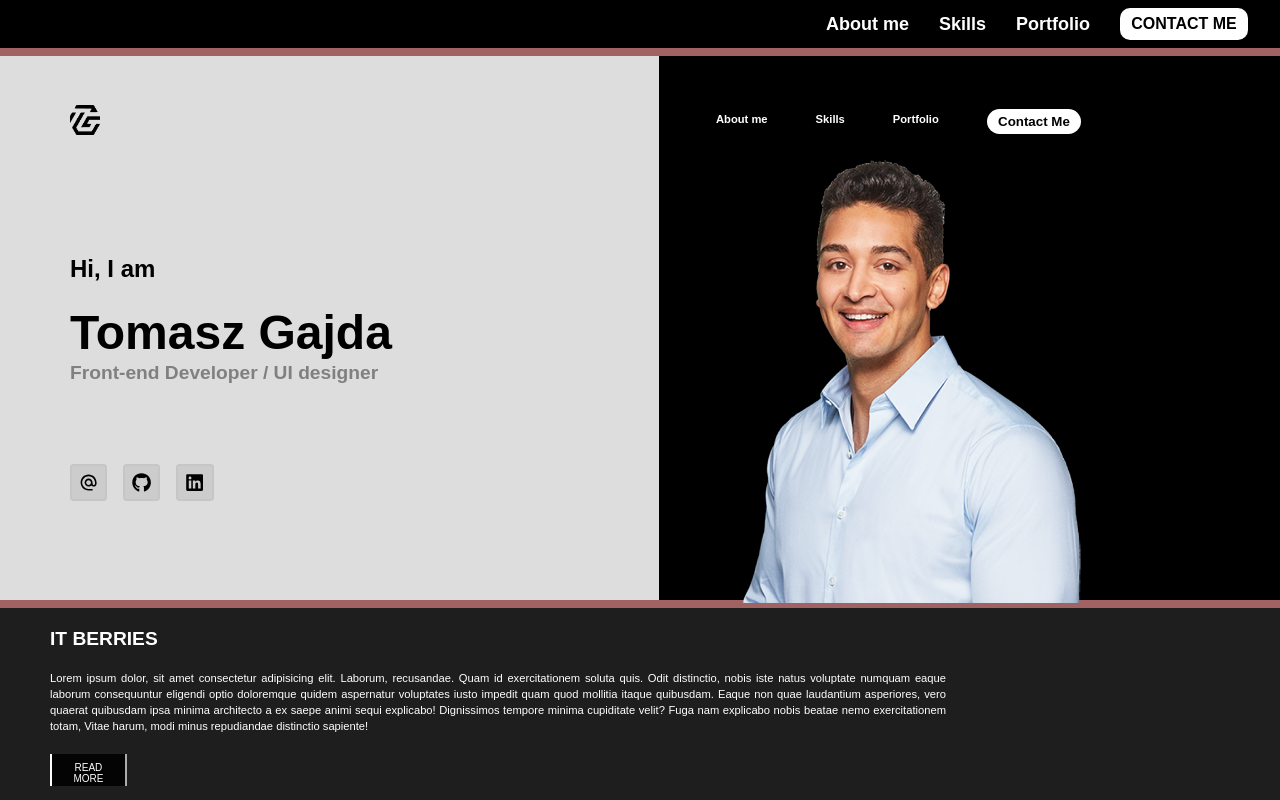
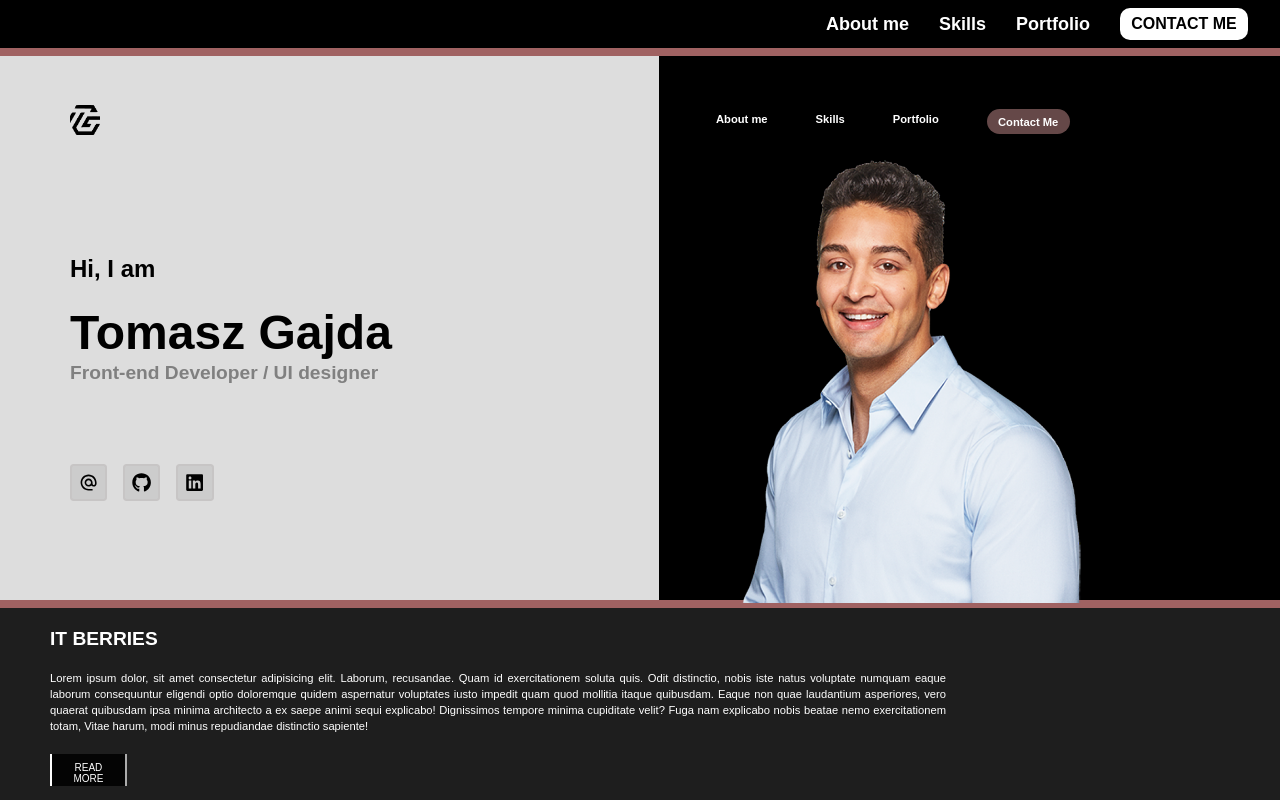
Before and after one commit to FreemanLuka/FirstProjectB, a React (Vite) app: page / in a window 1280 px wide. Shown: the top 800 px of the page. Built offline with nearby package versions, Linux system fonts and the light colour scheme.

Commit message:
little check

```diff
--- a/src/Contact.jsx
+++ b/src/Contact.jsx
@@ -5,7 +5,7 @@ import React from "react";
 
 const Contact = () => {
     return (
-        <section className="contact">
+        <section id="contact" className="contact">
 
             <div class="wrap">
                 <div class="card" role="region" aria-label="Contact card">
--- a/src/Hero.jsx
+++ b/src/Hero.jsx
@@ -1,6 +1,6 @@
 import cssIcon from "./assets/css.png"
 import htmlIcon from "./assets/html.png"
-import javaScriptIcon from "./assets/javaScript.svg"
+import javaScriptIcon from "./assets/javascript.svg"
 import reactIcon from "./assets/react.svg"
 import angielskiIcon from "./assets/angielski.svg"
 import hiszpanskiIcon from "./assets/hiszpanski.svg"
--- a/src/Profile.jsx
+++ b/src/Profile.jsx
@@ -42,9 +42,11 @@ const Profile = () => {
             <li>
               <a href="#portfolio">Portfolio</a>
             </li>
-            <li>
-              <button className="contact-btn">Contact Me</button>
-            </li>
+
+              <button className="contact-btn">
+                <a href="#contact">Contact Me</a>
+              </button>
+
           </ul>
         </nav>
 
--- a/src/index.css
+++ b/src/index.css
@@ -259,7 +259,7 @@ body {
 }
 
 .contact-btn {
-  background: white;
+  background: rgb(101, 72, 72);
   color: black;
   border: none;
   padding: 0.3rem 0.7rem;
```
